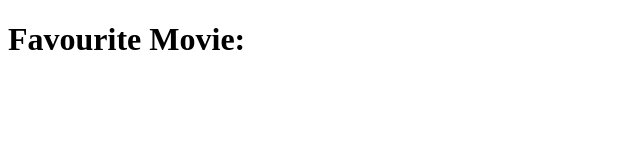
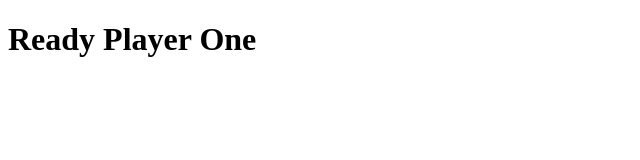
Before and after one commit to ASDAH-Digtal/html-css-checkpoint-1-valusiuamisi, a plain HTML site: page index.html in a window 1280 px wide. Shown: the whole page, without its empty margins (0-640 px from the left). Drawn offline with Linux system fonts and the light colour scheme.

Commit message:
Entered my favourite movie

```diff
--- a/index.html
+++ b/index.html
@@ -9,7 +9,7 @@
 <body>
 
     <!-- 1. Under this comment, create an h1 element with your favorite movie -->
-    <h1>Favourite Movie: </h1>
+    <h1>Ready Player One </h1>
 
     <!-- 2. Insert an image using the image's address from Wikipedia about your favourite movie. -->
     <img src="" alt="">
```
